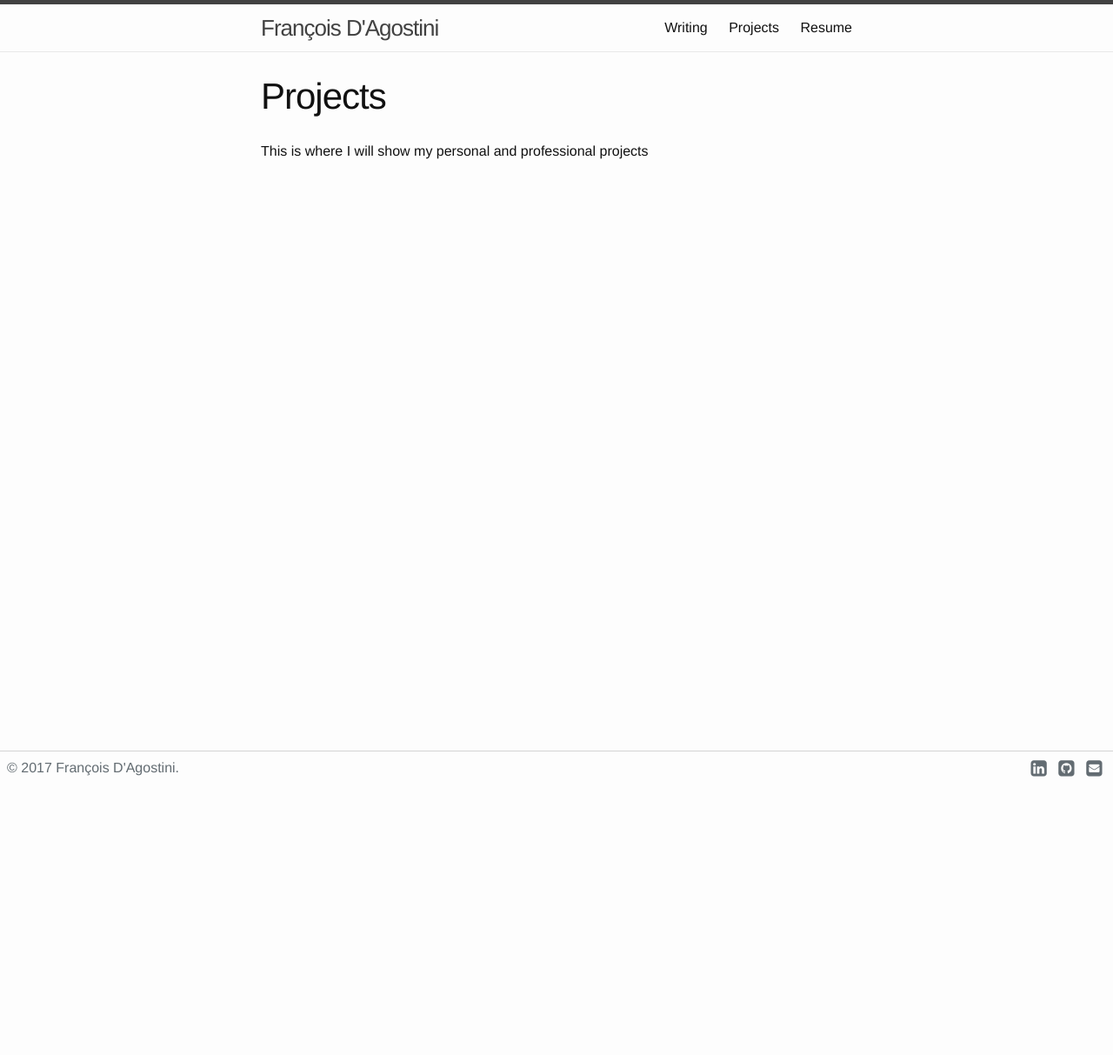
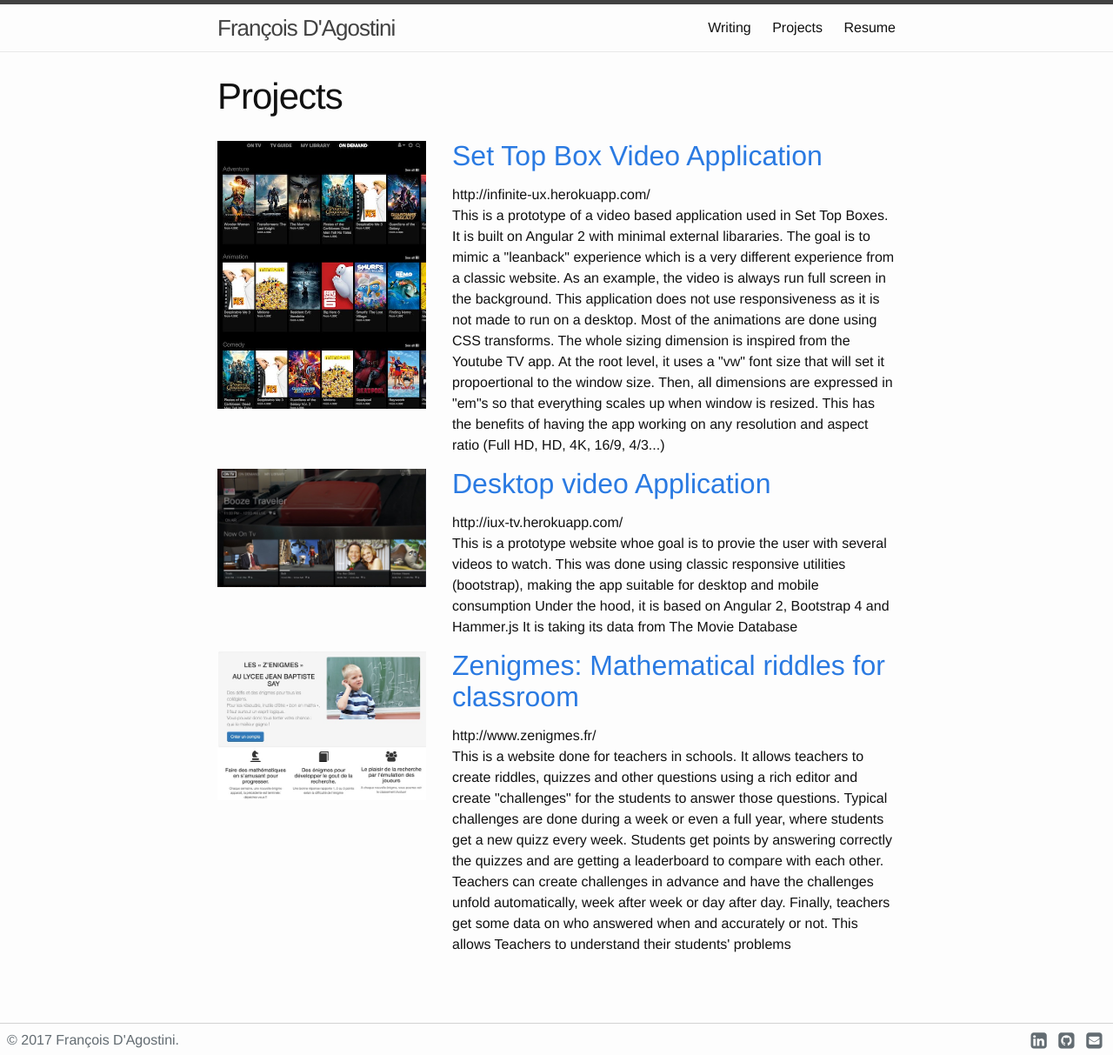
Before and after one commit to fdagosti/fdagosti.github.io, a Jekyll site: the page built from projects/projects.html, in a window 1280 px wide. Shown: the whole page at 87% size. Built offline with Jekyll 4.4.1, drawn with Linux system fonts in a browser that asks for light colours; before the commit the page ends 900 px from its top, so only the background shows below that.

Commit message:
project page

```diff
--- a/_config.yml
+++ b/_config.yml
@@ -23,7 +23,7 @@ github_username:  fdagosti
 
 header_pages:
   - writing/writing.html
-  - projects.md
+  - projects/projects.html
   - resume/resume.html
 
 # Build settings
--- /dev/null
+++ b/_data/projects.yml
@@ -0,0 +1,32 @@
+- name: "Set Top Box Video Application"
+  date: "2017"
+  description: |
+    This is a prototype of a video based application used in Set Top Boxes. It is built on Angular 2 with minimal external libararies.
+    The goal is to mimic a "leanback" experience which is a very different experience from a classic website.
+    As an example, the video is always run full screen in the background. This application does not use responsiveness as it is not made to run on a desktop.
+    Most of the animations are done using CSS transforms. The whole sizing dimension is inspired from the Youtube TV app.
+    At the root level, it uses a "vw" font size that will set it propoertional to the window size.
+    Then, all dimensions are expressed in "em"s so that everything scales up when window is resized.
+    This has the benefits of having the app working on any resolution and aspect ratio (Full HD, HD, 4K, 16/9, 4/3...)
+  url: "http://infinite-ux.herokuapp.com/"
+  image: "desktop-video-app.jpg"
+- name: "Desktop video Application"
+  date: "2017"
+  description: |
+    This is a prototype website whoe goal is to provie the user with several videos to watch.
+    This was done using classic responsive utilities (bootstrap), making the app suitable for desktop and mobile consumption
+    Under the hood, it is based on Angular 2, Bootstrap 4 and Hammer.js
+    It is taking its data from The Movie Database
+  url: "http://iux-tv.herokuapp.com/"
+  image: "stb-video-app.jpg"
+- name: "Zenigmes: Mathematical riddles for classroom"
+  date: "2016"
+  description: |
+    This is a website done for teachers in schools. It allows teachers to create riddles, quizzes and other questions using a rich editor
+    and create "challenges" for the students to answer those questions.
+    Typical challenges are done during a week or even a full year, where students get a new quizz every week.
+    Students get points by answering correctly the quizzes and are getting a leaderboard to compare with each other.
+    Teachers can create challenges in advance and have the challenges unfold automatically, week after week or day after day.
+    Finally, teachers get some data on who answered when and accurately or not. This allows Teachers to understand their students' problems
+  url: "http://www.zenigmes.fr/"
+  image: "zenigmes.jpg"
--- a/_includes/icon-github.html
+++ /dev/null
@@ -1 +0,0 @@
-<a href="https://github.com/{{ include.username }}"><span class="icon icon--github">{% include icon-github.svg %}</span><span class="username">{{ include.username }}</span></a>
--- a/_includes/icon-twitter.html
+++ /dev/null
@@ -1 +0,0 @@
-<a href="https://twitter.com/{{ include.username }}"><span class="icon icon--twitter">{% include icon-twitter.svg %}</span><span class="username">{{ include.username }}</span></a>
--- /dev/null
+++ b/_includes/image-url.html
@@ -0,0 +1 @@
+{% capture full_path %}{% if include.external %}{{ include.path }}{% else %}/assets/img/{{ include.path }}{% endif %}{% endcapture %}{% if include.absolute %}{{ site.url }}{{ full_path }}{% else %}{{ full_path }}{% endif %}
--- /dev/null
+++ b/_includes/image.html
@@ -0,0 +1 @@
+<img src="{% include image-url.html path=include.path external=include.external %}" alt="{{ include.alt }}" class="lazyload{% if include.class %} {{ include.class }}{% endif %}"{% if include.style %} style="{{ include.style }}"{% endif %}>
--- /dev/null
+++ b/_includes/project-outline.html
@@ -0,0 +1,14 @@
+{% capture project_title_element %}{% if include.project_title_element %}{{ include.project_title_element }}{% else %}h2{% endif %}{% endcapture %}
+<div class="row mxn2 clearfix mb2 py3{% unless include.exclude_divider %} border-bottom border-light-gray circle-line {% endunless %}">
+  <div class="col-sm-4 px2 mb2">
+    <a href="{{ include.project.url }}" target="_blank">
+      {% capture image_path %}projects/{{ include.project.image }}{% endcapture %}
+      {% include image.html path=image_path alt=include.project.name %}
+    </a>
+  </div>
+  <div class="col-sm-8 px2">
+    <a href="{{ include.project.url }}" target="_blank" name="{{ include.project.name | downcase | replace:' ','-' | remove:',' }}"><{{ project_title_element }} class="mt0 mb0">{{ include.project.name }}</{{ project_title_element }}></a>
+    <a href="{{ include.project.url }}" target="_blank" class="block h6 mb2">{{ include.project.url }}</a>
+    <p class="left-align">{{ include.project.description }}</p>
+  </div>
+</div>
--- a/_sass/minima.scss
+++ b/_sass/minima.scss
@@ -19,10 +19,10 @@ $grey-color-light: lighten($grey-color, 40%) !default;
 $grey-color-dark:  darken($grey-color, 25%) !default;
 
 // Width of the content area
-$content-width:    800px !default;
+$content-width:    900px !default;
 
 $on-palm:          600px !default;
-$on-laptop:        800px !default;
+$on-laptop:        900px !default;
 
 // Use media queries like this:
 // @include media-query($on-palm) {
--- a/projects.md
+++ /dev/null
@@ -1,7 +0,0 @@
----
-layout: page
-title: Projects
-permalink: /projects/
----
-
-This is where I will show my personal and professional projects
```
Also changed, not shown: _includes/post-outline.html (added, +18 -0 lines), projects/projects.html (added, +9 -0 lines), _includes/icon-github.svg (deleted), _includes/icon-twitter.svg (deleted), assets/img/projects/desktop-video-app.jpg (added), assets/img/projects/stb-video-app.jpg (added), assets/img/projects/zenigmes.jpg (added).
